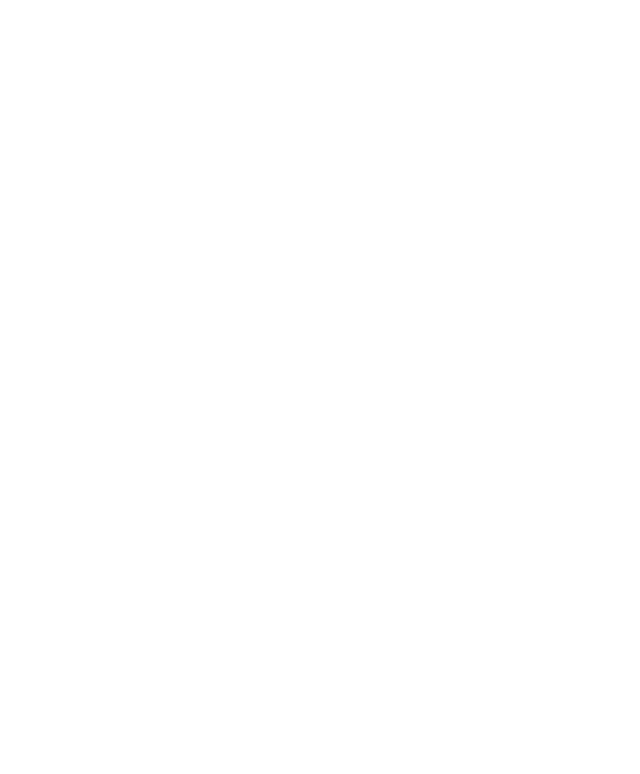
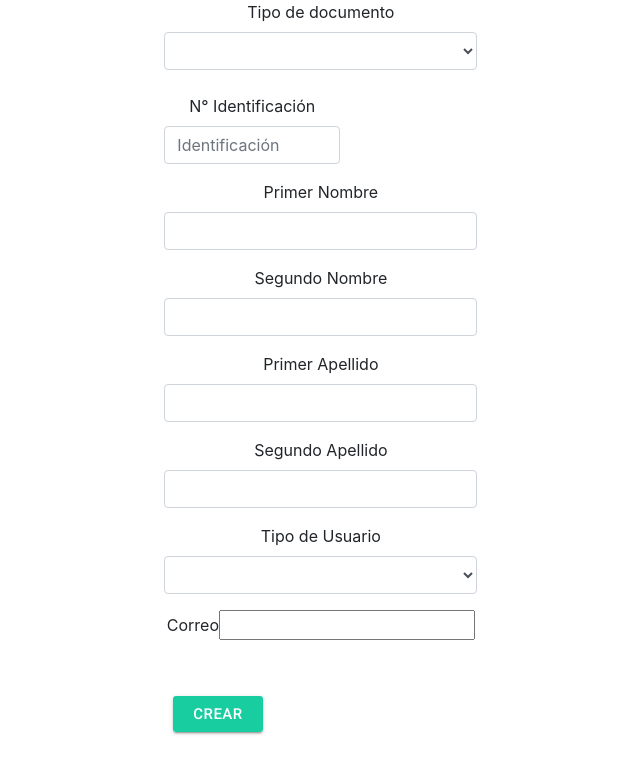
Before and after one commit to pipef994/dentalelites, a React (Create React App) app: page /usuarios in a window 1280 px wide. Shown: the top 774 px of the page, without its empty margins (79-719 px from the left). Built offline with nearby package versions, Linux system fonts and the light colour scheme.

Commit message:
Se modifican atributos

```diff
--- a/src/App.js
+++ b/src/App.js
@@ -5,7 +5,7 @@
 
 import Login from "./components/login/login";
 import Menu from "./components/dashboard/Navbar";
-// import Usuarios from "./components/usuarios/usuarios";
+import Usuarios from "./components/usuarios/usuarios";
 // import Hclinicas from "./components/hclinicas/hclinicas";
 // import Agenda from "./components/agenda/agenda";
 // import Calendario from "./components/agenda/calendario";
@@ -21,6 +21,17 @@
           <Route path="/Navbar">
             <Menu />
           </Route>
+          <Route path="/usuarios">
+            <Usuarios />
+          </Route>
+          <Route
+            component={() => (
+              <div className="ed-grid">
+                <h1>Error 404</h1>
+                <span>Pagina no encontrada</span>
+              </div>
+            )}
+          />
         </Switch>
       </BrowserRouter>
     </div>
--- a/src/components/dashboard/Navbar.js
+++ b/src/components/dashboard/Navbar.js
@@ -1,5 +1,5 @@
 import React from "react";
-import { NavLink, withRouter } from "react-router-dom";
+import { Link, withRouter } from "react-router-dom";
 
 import * as ReactBootStrap from "react-bootstrap";
 
@@ -27,7 +27,9 @@
               id="collasible-nav-dropdown"
             >
               <ReactBootStrap.NavDropdown.Item href="Usuarios">
-                Crear
+                <Link to="../usuarios/usuarios.jsx">
+                  Crear
+                </Link>
               </ReactBootStrap.NavDropdown.Item>
               <ReactBootStrap.NavDropdown.Item href="#action/1.2">
                 Inhabilitar
--- a/src/components/usuarios/usuarios.jsx
+++ b/src/components/usuarios/usuarios.jsx
@@ -243,11 +243,6 @@
                   Crear{" "}
                 </Button>
               </div>
-              {/* <div className="col-sm-2">
-                <Button variant="contained" color="secondary" align="center">
-                  Inhabilitar
-                </Button>
-              </div> */}
             </div>
           </div>
         </div>
```
